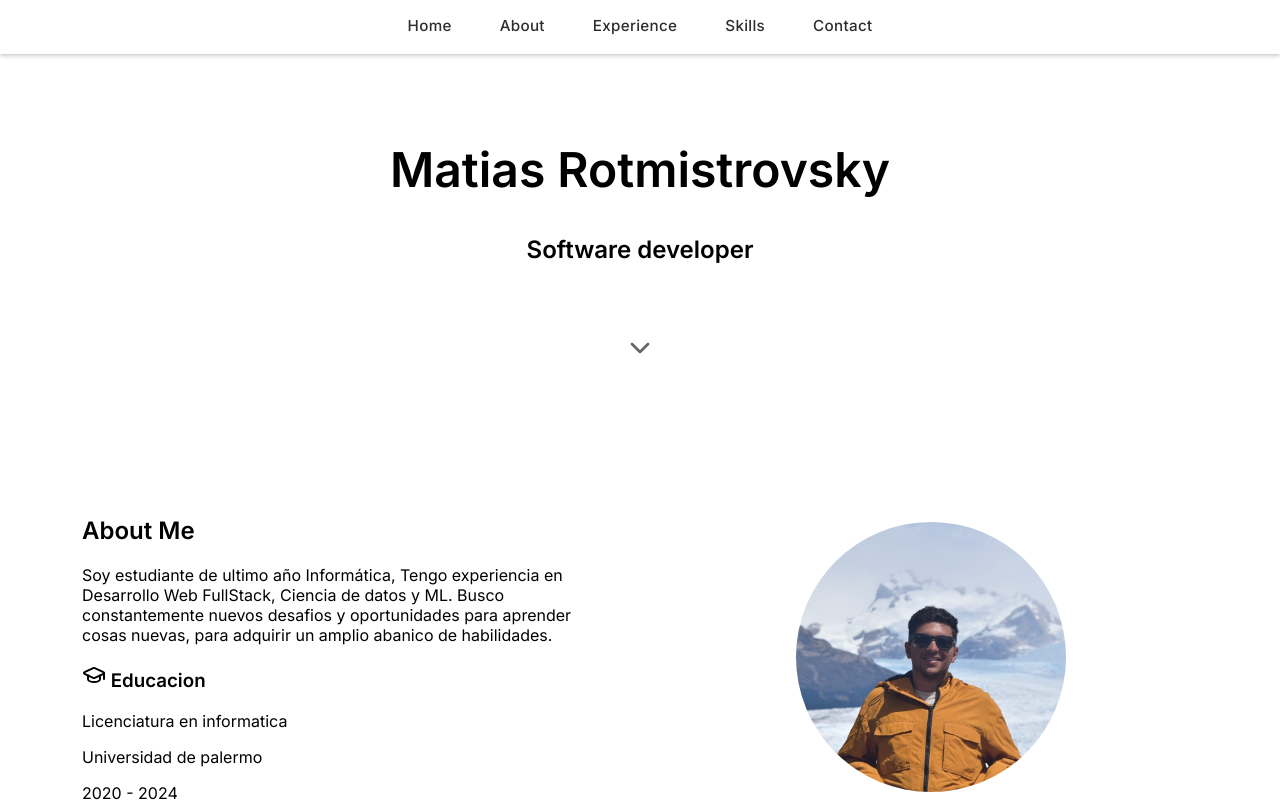
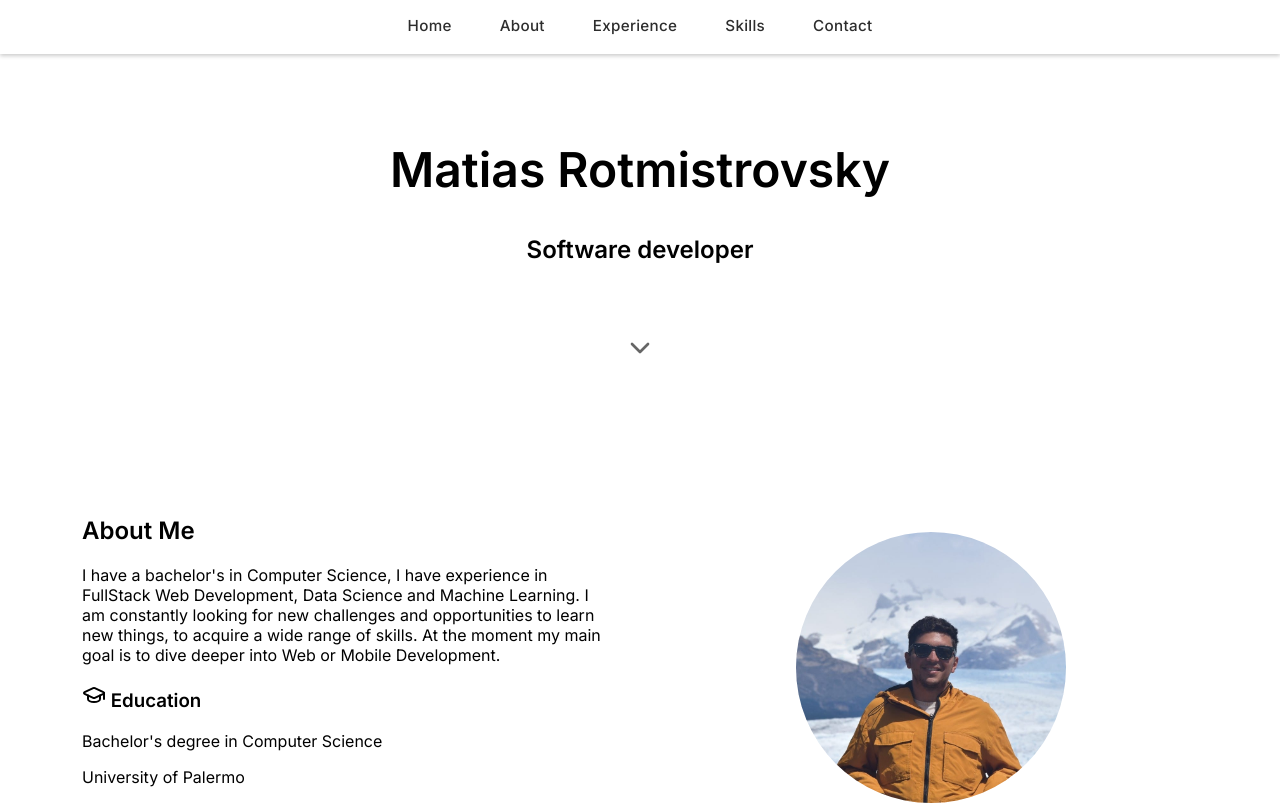
Before and after one commit to matirotmi/matirotmi.github.io, a React (Create React App) app in the folder web-personal/: page / in a window 1280 px wide. Shown: the top 805 px of the page. Built offline with nearby package versions, Linux system fonts and the light colour scheme.

Commit message:
Added effect to my picture

```diff
--- a/web-personal/src/sections/AboutMe.js
+++ b/web-personal/src/sections/AboutMe.js
@@ -8,21 +8,33 @@ const AboutMe = () => {
       <div className="about-content">
         <div className="about-text">
           <h2>About Me</h2>
-          <p>Soy estudiante de ultimo año Informática, Tengo experiencia en Desarrollo Web FullStack, Ciencia de datos y ML.
-          Busco constantemente nuevos desafios y oportunidades para aprender cosas nuevas, para adquirir un amplio abanico de habilidades.</p>
+          <p>
+            I have a bachelor's in Computer Science, I have experience in FullStack Web Development, Data Science and Machine Learning.
+            I am constantly looking for new challenges and opportunities to learn new things, to acquire a wide range of skills.
+            At the moment my main goal is to dive deeper into Web or Mobile Development.
+          </p>
           <div className="education">
             <h3>
-              <GraduationCap />  Educacion
+              <GraduationCap /> Education
             </h3>
             <div className="education-item">
-              <p className="degree">Licenciatura en informatica</p>
-              <p className="university">Universidad de palermo</p>
+              <p className="degree">Bachelor's degree in Computer Science</p>
+              <p className="university">University of Palermo</p>
               <p className="year">2020 - 2024</p>
             </div>
           </div>
         </div>
         <div className="profile-image">
-          <img src="fotoMati.jpeg" alt="Profile" />
+          <div className="profile-card">
+            <div className="profile-card-inner">
+              <div className="profile-card-front">
+                <img src="fotoMati.jpeg" alt="Profile" />
+              </div>
+              <div className="profile-card-back">
+                <button className="about-btn">Download CV</button>
+              </div>
+            </div>
+          </div>
         </div>
       </div>
     </section>
--- a/web-personal/src/sections/ExperienceCarousel.js
+++ b/web-personal/src/sections/ExperienceCarousel.js
@@ -7,43 +7,43 @@ const ExperienceCarousel = () => {
     {
       company: 'MAIN | Digital & Trade Marketing | Information Technology',
       role: 'IT Trainee',
-      period: 'Agosto 2021 - Diciembre 2021',
-      description: 'Crear chatbots para los diferentes sitios web de los clientes, adaptándose a las necesidades de cada cliente.',
+      period: 'August 2021 - December 2021',
+      description: 'Create chat bots for diferent client websites, adapting to each clients needs and optimize of daily operations',
       technologies: ['Microsoft Excel', 'Javascript', 'HTML', 'CSS', 'Bots']
     },
     {
       company: 'Andreani Grupo Logistico ',
-      role: 'Pasante',
-      period: 'Diciembre 2021 - Junio 2022',
-      description: 'Desarrollo de nuevas funcionalidades y mantenimiento de aplicaciones web tanto en el Frontend como en el Backend.',
+      role: 'Intern',
+      period: 'December 2021 - June 2022',
+      description: 'Development of new functionalities and maintenance of web applications both in the Frontend and the Backend',
       technologies: ['Javascript', 'Typescript', 'React.js', 'Redux', 'Next.js', 'SQL', 'C# .Net', 'RestAPI', 'Microservices']
     },
     {
       company: 'Andreani Grupo Logistico ',
-      role: 'Desarrollador Jr',
-      period: 'Junio 2022 - Diciembre 2022',
-      description: 'Desarrollo de nuevas funcionalidades y mantenimiento de aplicaciones web tanto en el Frontend como en el Backend.',
+      role: 'Jr Developer',
+      period: 'June 2022 - December 2022',
+      description: 'Development of new functionalities and maintenance of web applications both in the Frontend and the Backend',
       technologies: ['Javascript', 'Typescript', 'React.js', 'Redux', 'Next.js', 'SQL', 'C# .Net', 'RestAPI', 'Microservices']
     },
     {
-      company: 'Oracle | Pasante GenO',
-      role: 'Pasante GenO',
-      period: 'Agosto 2023 - Diciembre 2023',
+      company: 'Oracle',
+      role: 'Intern | GenO Experience',
+      period: 'August 2023 - December 2023',
       description: 'Como pasante en Oracle fui rotando por las distintas areas que tiene la empresa desempenando una gran variedad de roles lo que me dio un gran panorama general de la ampresa.',
       technologies: ['Oracle OCI']
     },
     {
       company: 'University of Palermo',
-      role: 'Profesor asistente',
-      period: 'Marzo 2023 - Marzo 2024',
-      description: 'Dar apoyo docente en las clases de introduccion a la programacion, donde se les da a los alumnos el primer acercamiento a los alumnos en la programacion',
+      role: 'Assistant Professor',
+      period: 'March 2023 - March 2024',
+      description: 'Teach classes, grade papers, and give assitance to the professor and the students',
       technologies: ['Python', 'Teaching', 'Comunication']
     },
     {
       company: 'Qaracter',
       role: 'Software Developer',
-      period: 'Enero 2024 - Diciembre 2024',
-      description: 'Desarrollo y mantenimiento de microservicios en sistemas bancarios usando Java Springboot',
+      period: 'January 2024 - December 2024',
+      description: 'Develop new functionalities and perform maintenance on banking systems',
       technologies: ['SQL', 'PL/SQL', 'Java', 'Springboot', 'Hibernate', 'Cucumber']
     },
   ];
--- a/web-personal/src/sections/Footer.js
+++ b/web-personal/src/sections/Footer.js
@@ -19,7 +19,7 @@ const Footer = () => {
           <Phone className="icon" />
           <span>Phone</span>
         </a>
-        <a href="">
+        <a href="https://github.com/matirotmi">
           <Github className="icon" />
           <span>Github</span>
         </a>
--- a/web-personal/src/sections/Skills.js
+++ b/web-personal/src/sections/Skills.js
@@ -37,7 +37,6 @@ const SkillsSection = () => {
     testing: [
       { name: 'Mocha', icon: <SiMocha className="tech-icon" style={{ color: '#8D6748' }} /> },
       { name: 'Cucumber', icon: <SiCucumber className="tech-icon" style={{ color: '#23D96C' }} /> },
-      { name: 'React Testing Library', icon: <SiTestinglibrary className="tech-icon" style={{ color: '#E33332' }} /> },
       { name: 'Selenium', icon: <SiSelenium className="tech-icon" style={{ color: '#43B02A' }} /> }
     ]
   };
--- a/web-personal/src/styles/AboutMe.css
+++ b/web-personal/src/styles/AboutMe.css
@@ -1,4 +1,5 @@
-/* About Section */
+/* AboutMe.css */
+/* Existing styles */
 .about-section {
   padding: 6rem 2rem;
   background-color: #f9f9f9;
@@ -31,7 +32,72 @@
   object-fit: cover;
 }
 
-  /* Responsive Design */
+/* New styles for image flip effect */
+.profile-card {
+  width: 270px;
+  height: 270px;
+  perspective: 1000px;
+}
+
+.profile-card-inner {
+  position: relative;
+  width: 100%;
+  height: 100%;
+  text-align: center;
+  transition: transform 0.8s;
+  transform-style: preserve-3d;
+}
+
+.profile-card:hover .profile-card-inner {
+  transform: rotateY(180deg);
+}
+
+.profile-card-front, .profile-card-back {
+  position: absolute;
+  width: 100%;
+  height: 100%;
+  backface-visibility: hidden;
+}
+
+.profile-card-front {
+  background-color: transparent;
+  display: flex;
+  justify-content: center;
+  align-items: center;
+}
+
+.profile-card-front img {
+  max-width: 100%;
+  height: auto;
+  border-radius: 50%;
+}
+
+.profile-card-back {
+  background-color: #77787a;
+  color: white;
+  transform: rotateY(180deg);
+  display: flex;
+  justify-content: center;
+  border-radius: 50%;
+  align-items: center;
+}
+
+.about-btn {
+  background-color: white;
+  color: #77787a;
+  border: none;
+  padding: 0.75rem 1.5rem;
+  font-size: 1rem;
+  font-weight: 600;
+  border-radius: 4px;
+  cursor: pointer;
+  transition: transform 0.3s ease;
+}
+
+.about-btn:hover {
+  transform: translateY(-2px);
+}
+
 @media (max-width: 768px) {
   .about-content {
     flex-direction: column-reverse;
```
